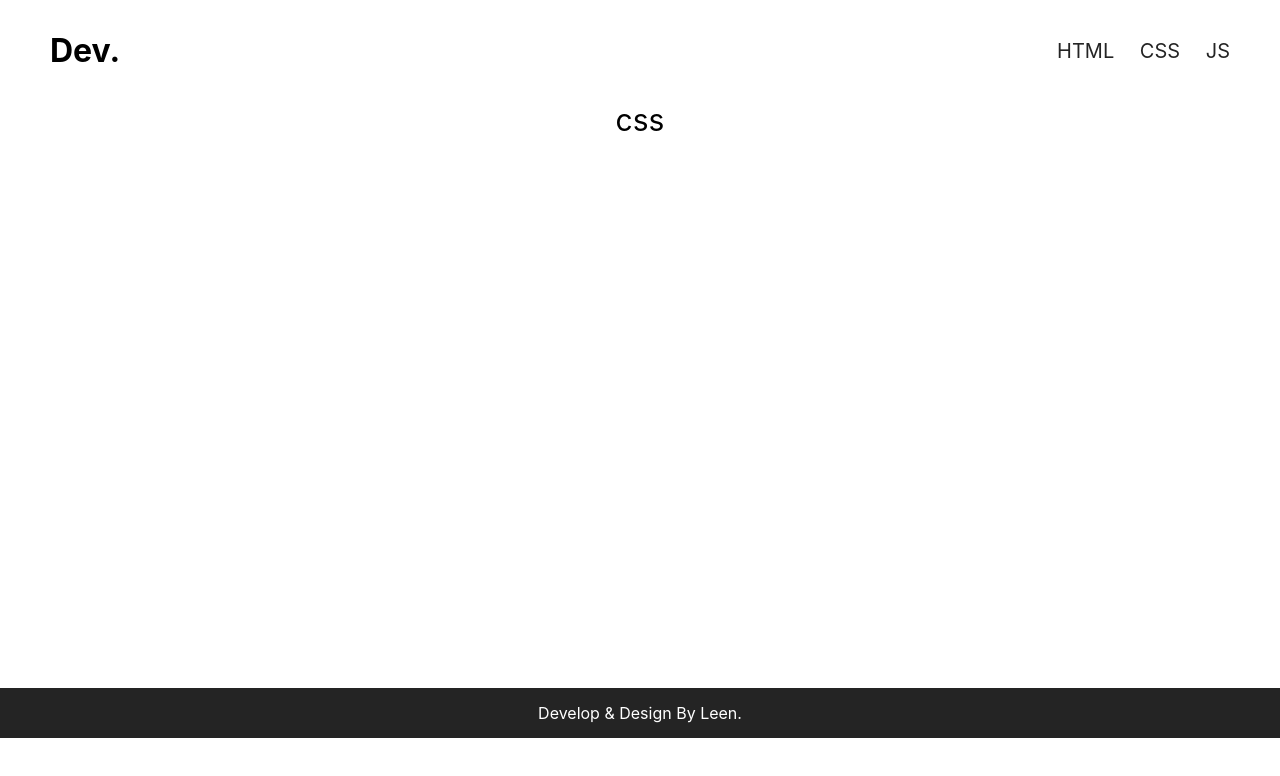
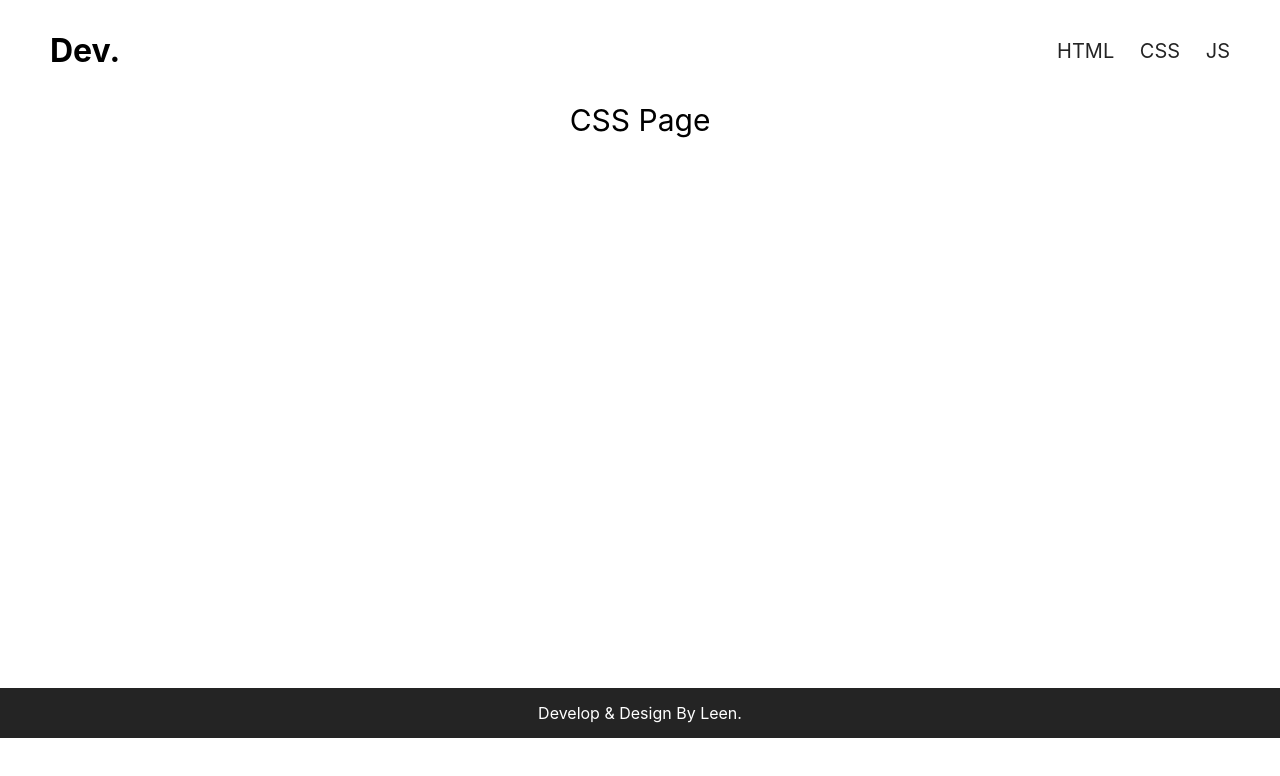
Before and after one commit to Leen-odeh3/react-training-2023, a React (Create React App) app: page /css in a window 1280 px wide. Shown: the top 776 px of the page. Built offline with nearby package versions, Linux system fonts and the light colour scheme.

Commit message:
react-router

```diff
--- a/src/Pages/Css.jsx
+++ b/src/Pages/Css.jsx
@@ -3,7 +3,7 @@ import React from 'react'
 const Css = () => {
   return (
     <div style={{height:"586px",textAlign:"center",fontSize:"30px"}}>
-      css
+      CSS Page
     </div>
   )
 }
--- a/src/Pages/Home.jsx
+++ b/src/Pages/Home.jsx
@@ -3,7 +3,7 @@ import React from 'react'
 const Home = () => {
   return (
     <div style={{height:"586px",textAlign:"center",fontSize:"30px"}}>
-      home
+      Home Page
     </div>
   )
 }
--- a/src/Pages/Html.jsx
+++ b/src/Pages/Html.jsx
@@ -3,7 +3,7 @@ import React from 'react'
 const Html = () => {
   return (
     <div style={{height:"586px",textAlign:"center",fontSize:"30px"}}>
-      html
+      HTML Page
     </div>
   )
 }
--- a/src/Pages/Js.jsx
+++ b/src/Pages/Js.jsx
@@ -3,7 +3,7 @@ import React from 'react'
 const Js = () => {
   return (
     <div style={{height:"586px",textAlign:"center",fontSize:"30px"}}>
-    js
+    JS Page
     </div>
   )
 }
```
